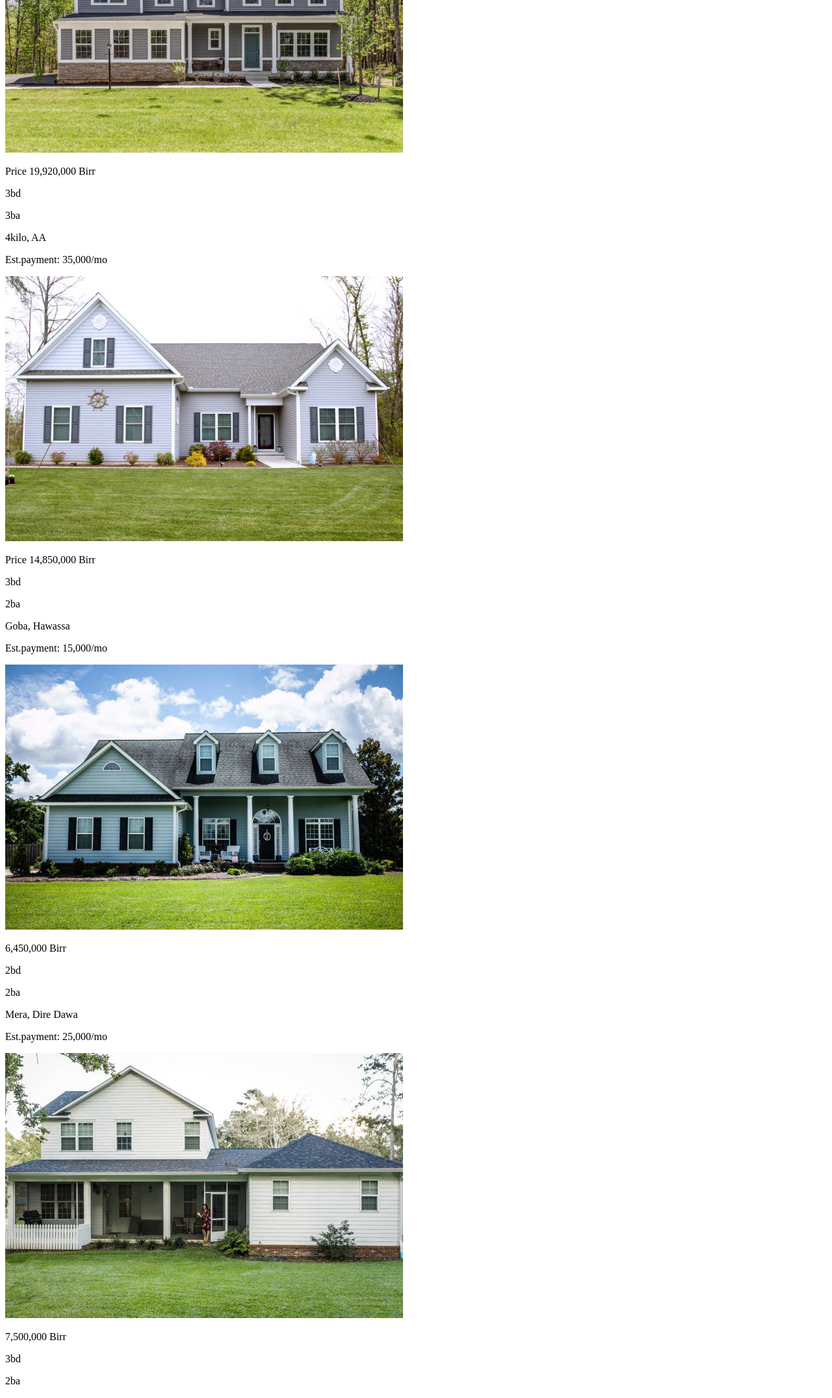
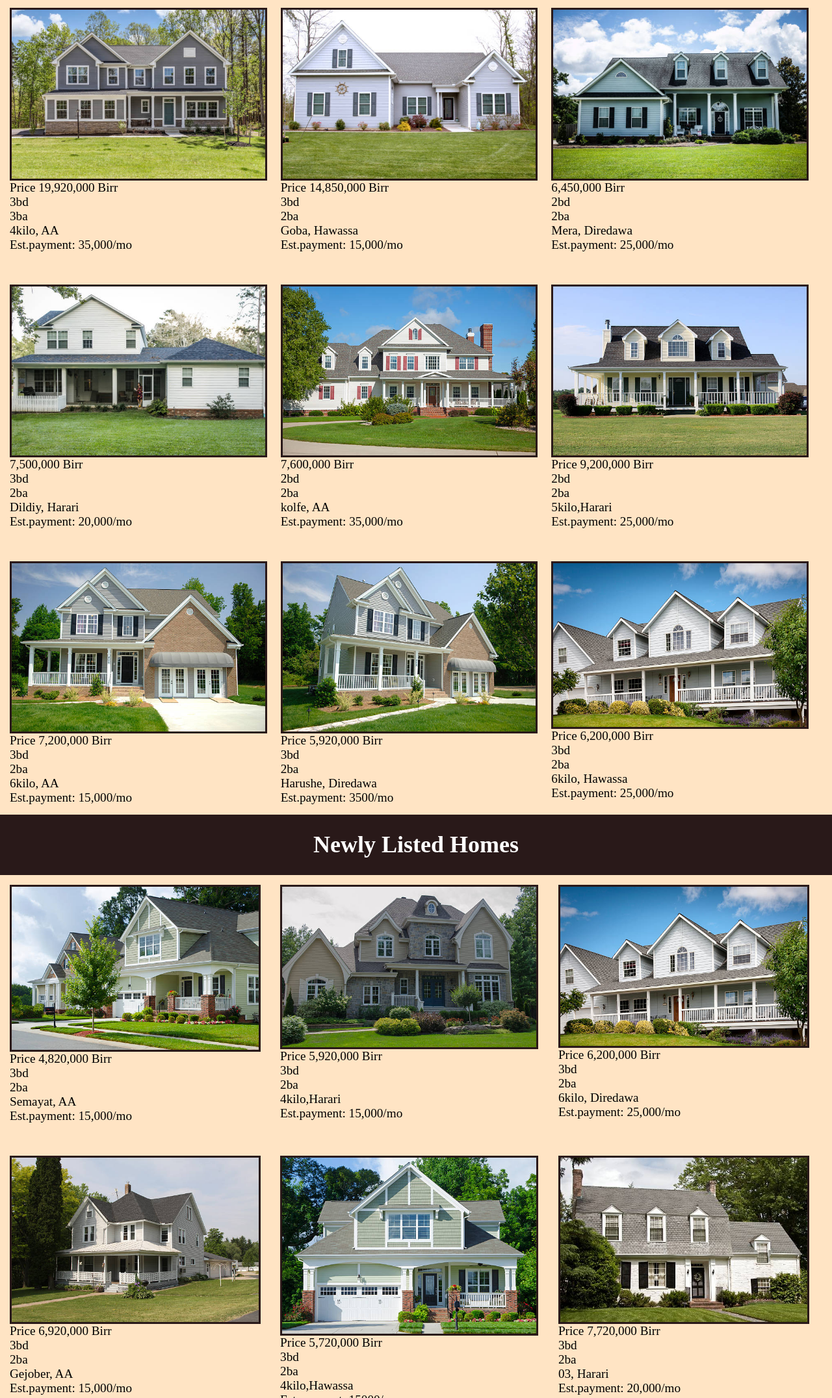
Before and after one commit to bill7maxmaye/UGR-0252-13, a plain HTML site: page src/forsale.html in a window 1280 px wide. Shown: the part 648-2800 px from the top of the page at 65% size. Drawn offline with Linux system fonts and the light colour scheme.

Commit message:
Update forsale.html

```diff
--- a/src/forsale.html
+++ b/src/forsale.html
@@ -5,196 +5,221 @@
     <meta http-equiv="X-UA-Compatible" content="IE=edge">
     <meta name="viewport" content="width=device-width, initial-scale=1.0">
     <title>Homes for sale</title>
+    <link rel="stylesheet" href="forsale.css">
 
 </head>
 <body>
 
     <header>
-        <div><img src="./images/logo.jpg" id="start" alt="" width="100px" height="100px"></div>
 
-        <nav>
+        <div class= "big-back">
 
-        <a href="home.html">HOME</a>|
-        <a href="about.html">ABOUT</a>|
-        <a href="contact.html">CONTACTS</a>|
-        <a href="services.html">SERVICES</a>|
-        <a href="login.html">LOG IN</a>|
-        <a href="maintenance.html">MAINTENANCE</a>|
+            <div class= "logo">
+                <img src="./images/logo.jpg" class= "big-back--logo" alt="Home logo" >
+            </div>
+            <div class= "BMD">BMDsales</div>
 
-        <ul>
-            <li><a href="rental.html">RENTAL</a></li>
-            <li><a href="forsale.html">FOR SALE</a></li>
+            <nav class= "first-six navigator">
+                <input type="checkbox" id="check">
+        <label for="check" class= "checkbt"> <p>drop down menu</p>
+        <svg width="27px" height="28px">
+            <path d="M0,5 30,5" stroke="#fff" stroke-width="5" />
+            <path d="M0,14 30,14" stroke="#fff" stroke-width="5"/>
+            <path d="M0,23 30,23" stroke="#fff" stroke-width="5"/>
+        </svg>
+        </label>
+
+
+
+              <ul class= "firt-six__unordered-list">
+                  <li class= "firt-six__list-item"><a class= "first-six--link" href="..index/.html">HOME</a>|</li>
+                  <li class= "firt-six__list-item"><a class= "first-six--link" href="about.html">ABOUT</a>|</li>
+                  <li class= "firt-six__list-item"><a class= "first-six--link" href="contact.html">CONTACTS</a></li>
+                  <li class= "firt-six__list-item"><a class= "first-six--link" href="services.html">SERVICES</a>|</li>
+                  <li class= "firt-six__list-item"><a class= "first-six--link" href="login.html">LOG IN</a>|</li>
+                  <li class= "firt-six__list-item"><a class= "first-six--link" href="maintenance.html">SIGN UP</a>|</li>
               </ul>
-        <input type="text" placeholder="Search.." id="search"><label for="search">search</label>
-
           </nav>
 
+
+            <div class= "live-in">
+
+              <h1 class= "live-in--heading">FOR SALE</h1>
+
+            </div>
+        </div>
+
 </header>
-
     <hr>
 
     <main>
-       <div><h1>For Sale</h1></div>
 
-      <form>
+
+      <form class= 'choice-forms' onsubmit="cityFilter(e)">
         <div>
-            <label for="cities1">Choose city</label>
-            <input list="A"  placeholder="CITIES" id="cities1">
+            <label class= "choice-form--label" for="cities1"> Choose City</label>
+            <input class= "choice-form--input" list="A"  placeholder="CITIES" id="cities">
         <datalist id="A">
-            <option value="In Addis Ababa"></option>
+            <option value="AA"></option>
             <option value="Hawassa"></option>
-            <option value="Dire Dawa"></option>
+            <option value="Diredawa"></option>
             <option value="Harari"></option>
         </datalist>
 
         </div>
         <hr>
 
-        <div>
-            <label for="price">Choose price range</label>
-            <input list="B"  placeholder="PRICE RANGE" id="price">
-        <datalist id="B">
-            <option value="200,000-300,000 Birr"></option>
-            <option value="400,000-500,000 Birr"></option>
-            <option value="600,000-700,000 Birr"></option>
-            <option value="800,000 Birr-Above"></option>
-        </datalist>
-        </div>
-        <hr>
-        <div>
-            <label for="cities2">Choose type</label>
-            <input list="C"  placeholder="CATEGORIES" id="cities2">
-        <datalist id="C">
-            <option value="One Bedroom"></option>
-            <option value="Two Bedroom"></option>
-            <option value="With Backyard"></option>
-            <option value="With Playground"></option>
-        </datalist>
-        <label for="search2">|</label>
-        <input type="text" placeholder="Search" id="search2">
+
+        <button class= "choice-form--button">Search</button>
+      </form>
+
+        <div class= "newly-listed"><h2>Explore Homes In Ethiopia</h2></div>
+
+
+
+
+
+      <div class= "container">
+
+        <div class= "container__common">
+            <img class= "container__common--photo" src="./images/sales 1.jpg" alt="sales home one">
+            <p class= "container__common--paragraph">Price 19,920,000 Birr</p>
+            <p class= "container__common--paragraph">3bd</p>
+            <p class= "container__common--paragraph">3ba</p>
+            <p class= "container__common--paragraph">4kilo, <span class= "city">AA</span></p>
+            <p class= "container__common--paragraph">Est.payment: 35,000/mo</p>
         </div>
 
-      </form>
+        <div class= "container__common">
+            <img class= "container__common--photo" src="./images/sales 2.jpg" alt="sales home two">
+            <p class= "container__common--paragraph">Price 14,850,000 Birr</p>
+            <p class= "container__common--paragraph">3bd</p>
+            <p class= "container__common--paragraph">2ba</p>
+            <p class= "container__common--paragraph">Goba, <span class= "city">Hawassa</span></p>
+            <p class= "container__common--paragraph">Est.payment: 15,000/mo</p>
+        </div>
 
-      <div><h2>Explore Homes In Ethiopia</h2></div>
+        <div class= "container__common">
+            <img class= "container__common--photo" src="./images/sales 3.jpg" alt="sales home three">
+            <p class= "container__common--paragraph">6,450,000 Birr</p>
+            <p class= "container__common--paragraph">2bd</p>
+            <p class= "container__common--paragraph">2ba</p>
+            <p class= "container__common--paragraph">Mera, <span class= "city">Diredawa</span></p>
+            <p class= "container__common--paragraph">Est.payment: 25,000/mo</p>
+        </div>
 
-      <div>
-        <img src="./images/sales 1.jpg" alt="sales home one">
-        <section>
-            <p>Price 19,920,000 Birr</p>
-            <p>3bd</p>
-            <p>3ba</p>
-            <p>4kilo, AA</p>
-            <p>Est.payment: 35,000/mo</p>
-        </section>
-        <img src="./images/sales 2.jpg" alt="sales home two">
-        <section>
-            <p>Price 14,850,000 Birr</p>
-            <p>3bd</p>
-            <p>2ba</p>
-            <p>Goba, Hawassa</p>
-            <p>Est.payment: 15,000/mo</p>
-        </section>
-        <img src="./images/sales 3.jpg" alt="sales home three">
-        <section>
-            <p>6,450,000 Birr</p>
-            <p>2bd</p>
-            <p>2ba</p>
-            <p>Mera, Dire Dawa</p>
-            <p>Est.payment: 25,000/mo</p>
-        </section>
-        <img src="./images/sales 4.jpg" alt="sales home four">
-        <section>
-            <p>7,500,000 Birr</p>
-            <p>3bd</p>
-            <p>2ba</p>
-            <p>Dildiy, Harari</p>
-            <p>Est.payment: 20,000/mo</p>
-        </section>
-        <img src="./images/sales 5.jpg" alt="sales home five">
-        <section>
-            <p>7,600,000 Birr</p>
-            <p>2bd</p>
-            <p>2ba</p>
-            <p>kolfe, AA</p>
-            <p>Est.payment: 35,000/mo</p>
-        </section>
-        <img src="./images/sales 6.jpg" alt="sales home six">
-        <section>
-            <p>Price 9,200,000 Birr</p>
-            <p>2bd</p>
-            <p>2ba</p>
-            <p>5kilo, AA</p>
-            <p>Est.payment: 25,000/mo</p>
-        </section>
-        <img src="./images/sales 7.jpg" alt="sales home seven">
-        <section>
-            <p>Price 7,200,000 Birr</p>
-            <p>3bd</p>
-            <p>2ba</p>
-            <p>6kilo, AA</p>
-            <p>Est.payment: 15,000/mo</p>
-        </section>
-        <img src="./images/sales 8.jpg" alt="sales home eight">
-        <section>
-            <p>Price 5,920,000 Birr</p>
-            <p>3bd</p>
-            <p>2ba</p>
-            <p>Harushe, Harari</p>
-            <p>Est.payment: 3500/mo</p>
-        </section>
+        <div class= "container__common">
+            <img class= "container__common--photo" src="./images/sales 4.jpg" alt="sales home four">
+            <p class= "container__common--paragraph">7,500,000 Birr</p>
+            <p class= "container__common--paragraph">3bd</p>
+            <p class= "container__common--paragraph">2ba</p>
+            <p class= "container__common--paragraph">Dildiy, <span class= "city">Harari</span></p>
+            <p class= "container__common--paragraph">Est.payment: 20,000/mo</p>
+        </div>
+
+        <div class= "container__common">
+            <img class= "container__common--photo" src="./images/sales 5.jpg" alt="sales home five">
+            <p class= "container__common--paragraph">7,600,000 Birr</p>
+            <p class= "container__common--paragraph">2bd</p>
+            <p class= "container__common--paragraph">2ba</p>
+            <p class= "container__common--paragraph">kolfe, <span class= "city">AA</span></p>
+            <p class= "container__common--paragraph">Est.payment: 35,000/mo</p>
+        </div>
+
+        <div class= "container__common">
+            <img class= "container__common--photo" src="./images/sales 6.jpg" alt="sales home six">
+            <p class= "container__common--paragraph">Price 9,200,000 Birr</p>
+            <p class= "container__common--paragraph">2bd</p>
+            <p class= "container__common--paragraph">2ba</p>
+            <p class= "container__common--paragraph">5kilo,<span class= "city">Harari</span></p>
+            <p class= "container__common--paragraph">Est.payment: 25,000/mo</p>
+        </div>
+
+        <div class= "container__common">
+            <img class= "container__common--photo" src="./images/sales 7.jpg" alt="sales home seven">
+            <p class= "container__common--paragraph">Price 7,200,000 Birr</p>
+            <p class= "container__common--paragraph">3bd</p>
+            <p class= "container__common--paragraph">2ba</p>
+            <p class= "container__common--paragraph">6kilo, <span class= "city">AA</span></p>
+            <p class= "container__common--paragraph">Est.payment: 15,000/mo</p>
+        </div>
+
+        <div class= "container__common">
+            <img class= "container__common--photo" src="./images/sales 8.jpg" alt="sales home eight">
+            <p class= "container__common--paragraph">Price 5,920,000 Birr</p>
+            <p class= "container__common--paragraph">3bd</p>
+            <p class= "container__common--paragraph">2ba</p>
+            <p class= "container__common--paragraph">Harushe, <span class= "city">Diredawa</span></p>
+            <p class= "container__common--paragraph">Est.payment: 3500/mo</p>
+        </div>
+        <div class= "container__common">
+            <img class= "container__common--photo" src="./images/sales 11.jpg" alt="sales home eleven">
+            <p class= "container__common--paragraph">Price 6,200,000 Birr</p>
+            <p class= "container__common--paragraph">3bd</p>
+            <p class= "container__common--paragraph">2ba</p>
+            <p class= "container__common--paragraph">6kilo, <span class= "city">Hawassa</span></p>
+            <p class= "container__common--paragraph">Est.payment: 25,000/mo</p>
+        </div>
 
       </div>
-      <div><h2>Newly Listed Homes</h2></div>
-      <div>
-        <img src="./images/sales 9.jpg" alt="sales home nine">
-        <section>
-            <p>Price 4,820,000 Birr</p>
-            <p>3bd</p>
-            <p>2ba</p>
-            <p>Semayat, Hawassa</p>
-            <p>Est.payment: 15,000/mo</p>
-        </section>
-        <img src="./images/sales 10.jpg" alt="sales home ten">
-        <section>
-            <p>Price 5,920,000 Birr</p>
-            <p>3bd</p>
-            <p>2ba</p>
-            <p>4kilo, AA</p>
-            <p>Est.payment: 15,000/mo</p>
-        </section>
-        <img src="./images/sales 11.jpg" alt="sales home eleven">
-        <section>
-            <p>Price 6,200,000 Birr</p>
-            <p>3bd</p>
-            <p>2ba</p>
-            <p>6kilo, AA</p>
-            <p>Est.payment: 25,000/mo</p>
-        </section>
-        <img src="./images/sales 12.jpg" alt="sales home twelve">
-        <section>
-            <p>Price 6,920,000 Birr</p>
-            <p>3bd</p>
-            <p>2ba</p>
-            <p>Gejober, Dire Dawa</p>
-            <p>Est.payment: 15,000/mo</p>
-        </section>
-        <img src="./images/sales 13.jpg" alt="sales home thirteen">
-        <section>
-            <p>Price 5,720,000 Birr</p>
-            <p>3bd</p>
-            <p>2ba</p>
-            <p>4kilo, AA</p>
-            <p>Est.payment: 15000/mo</p>
-        </section>
-        <img src="./images/sales 14.jpg" alt="sales home fourteen">
-        <section>
-            <p>Price 7,720,000 Birr</p>
-            <p>3bd</p>
-            <p>2ba</p>
-            <p>03, Harari</p>
-            <p>Est.payment: 20,000/mo</p>
-        </section>
+
+
+      <div class= "newly-listed"><h2>Newly Listed Homes</h2></div>
+      <div class= "container-2">
+
+        <div class= "container__common">
+            <img class= "container__common--photo" src="./images/sales 9.jpg" alt="sales home nine">
+            <p class= "container__common--paragraph">Price 4,820,000 Birr</p>
+            <p class= "container__common--paragraph">3bd</p>
+            <p class= "container__common--paragraph">2ba</p>
+            <p class= "container__common--paragraph">Semayat, <span class= "city">AA</span></p>
+            <p class= "container__common--paragraph">Est.payment: 15,000/mo</p>
+        </div>
+
+        <div class= "container__common">
+            <img class= "container__common--photo" src="./images/sales 10.jpg" alt="sales home ten">
+            <p class= "container__common--paragraph">Price 5,920,000 Birr</p>
+            <p class= "container__common--paragraph">3bd</p>
+            <p class= "container__common--paragraph">2ba</p>
+            <p class= "container__common--paragraph">4kilo,<span class= "city">Harari</span></p>
+            <p class= "container__common--paragraph">Est.payment: 15,000/mo</p>
+        </div>
+
+        <div class= "container__common">
+            <img class= "container__common--photo" src="./images/sales 11.jpg" alt="sales home eleven">
+            <p class= "container__common--paragraph">Price 6,200,000 Birr</p>
+            <p class= "container__common--paragraph">3bd</p>
+            <p class= "container__common--paragraph">2ba</p>
+            <p class= "container__common--paragraph">6kilo, <span class= "city">Diredawa</span></p>
+            <p class= "container__common--paragraph">Est.payment: 25,000/mo</p>
+        </div>
+
+        <div class= "container__common">
+            <img class= "container__common--photo" src="./images/sales 12.jpg" alt="sales home twelve">
+            <p class= "container__common--paragraph">Price 6,920,000 Birr</p>
+            <p class= "container__common--paragraph">3bd</p>
+            <p class= "container__common--paragraph">2ba</p>
+            <p class= "container__common--paragraph">Gejober, <span class= "city">AA</span></p>
+            <p class= "container__common--paragraph">Est.payment: 15,000/mo</p>
+        </div>
+
+        <div class= "container__common">
+            <img class= "container__common--photo" src="./images/sales 13.jpg" alt="sales home thirteen">
+            <p class= "container__common--paragraph">Price 5,720,000 Birr</p>
+            <p class= "container__common--paragraph">3bd</p>
+            <p class= "container__common--paragraph">2ba</p>
+            <p class= "container__common--paragraph">4kilo,<span class= "city">Hawassa</span></p>
+            <p class= "container__common--paragraph">Est.payment: 15000/mo</p>
+        </div>
+
+        <div class= "container__common">
+            <img class= "container__common--photo" src="./images/sales 14.jpg" alt="sales home fourteen">
+            <p class= "container__common--paragraph">Price 7,720,000 Birr</p>
+            <p class= "container__common--paragraph">3bd</p>
+            <p class= "container__common--paragraph">2ba</p>
+            <p class= "container__common--paragraph">03, <span class= "city">Harari</span></p>
+            <p class= "container__common--paragraph">Est.payment: 20,000/mo</p>
+        </div>
 
       </div>
 
@@ -202,45 +227,53 @@
 </main>
 
 
-<footer>
+<footer class= "footer">
+
+    <div class= "footer-big-div">
+        <div class= "bottom_logo">
+            <img src="./images/logo.jpg" alt="House logo" class= "footer-big-div--bottom-logo" >
+
+        </div>
 
 
+        <div class= "social-media">
 
-    <img src="./images/logo.jpg" alt="House logo" width="100px" height="100px">
+            <p >Follow us on</p>
 
-    <div>
-        <p>Follow us on</p>
-    <ul>
-        <li><img src="./images/facebook.jpg" alt="facebook logo"> <a href="#">Facebook</a></li>
-        <li><img src="./images/twitter.jpg" alt="twitter logo"> <a href="#">Twitter</a></li>
-        <li><img src="./images/Instagram.jpg" alt="Instagram logo"> <a href="#">Instagram</a></li>
+            <ul >
 
+                <li class= "social-media--list-item"><img class= "social-media--logo" src="./images/facebook.jpg" alt="facebook logo"></li>
+                <li class= "social-media--list-item"><img class= "social-media--logo" src="./images/twitter.jpg" alt="twitter logo"> </li>
+                <li class= "social-media--list-item"><img class= "social-media--logo" src= "./images/Instagram.jpg" alt="Instagram logo"></li>
             </ul>
 
         </div>
-     <div>
 
-        <section>
-            <p>Find us</p>
-            <p>Contacts</p>
-        </section>
+
+        <div class= "contacts">
+
+            <p class= "other">Find us</p>
+
             <ul>
-            <li><img src="./images/phone.jpg" alt="phone logo"> +251 5675 65443</li>
-
-            <li><img src="./images/email.jpg" alt="email logo"> <a href="#">bilenmehalek7@gmail.com</a> </li>
+                <li class= "contacts--list-item"><a class= "phoneA" href="#">+251 5675 4534</a></li>
+                <li class= "contacts--list-item"><a class= "emaillogoA" href="#">bmd7@gmail.com</a> </li>
 
             </ul>
         </div>
 
-     <hr>
-     <div>
-     <a href="forsale.html#start">GO TOP</a>|
+
+         <div class= "footer__end-navigators">
+
+                <a href="home.html#logo">GO TOP</a>|
                 <a href="about.html">About</a>|
                 <a href="contact.html">Help</a>|
+
+                <div><p class= "endpara">&copy 2023 BMDsales</p></div>
         </div>
-     <div><p>&copy 2023 BMD home sales an rentals</p></div>
 
+        </div>
 </footer>
+  <script src="forsale.js"></script>
 
 </body>
 </html>
```
Lines whose indentation alone changed are shown as unchanged.
